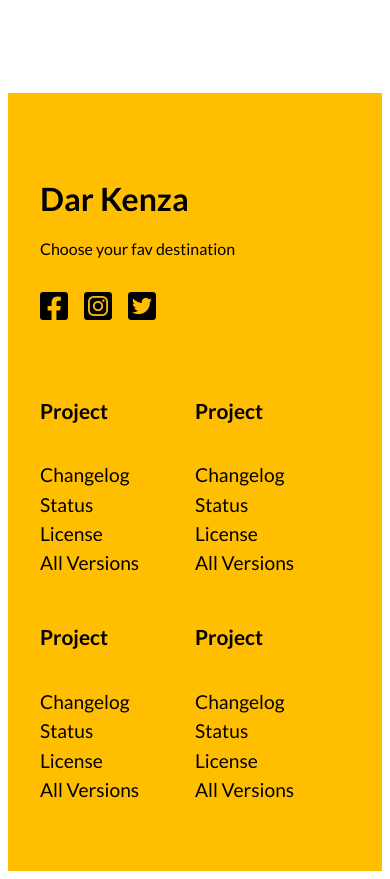
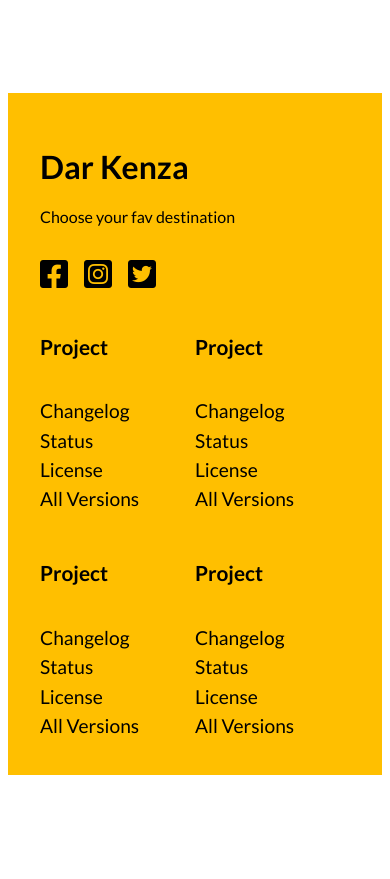
Before and after one commit to rimamenaa/DarKenza, a React (Vite) app: page / in a window 390 px wide. Shown: the part 2648-3527 px from the top of the page. After the commit the page ends 3431 px from the top, so only its background shows below. Built offline with nearby package versions, Linux system fonts and the light colour scheme.

Commit message:
footer styles

```diff
--- a/src/Components/FooterStyles.css
+++ b/src/Components/FooterStyles.css
@@ -1,5 +1,5 @@
 .footer {
-    padding: 4rem 6rem;
+    padding: 4rem 8rem;
     background-color: #ffbf00;
     color: #000;
 }
@@ -19,7 +19,6 @@
     color: #fff;
 }
 .bottom{
-    padding-top: 2rem;
     text-align: start;
     display: flex;
     justify-content: space-between;
@@ -42,7 +41,7 @@
 
 @media screen and (max-width: 850px) {
     .footer {
-        padding: 4rem 2rem;
+        padding: 2rem 2rem;
     }
     .footer i {
         margin: 1rem 1rem 0 0;
```
